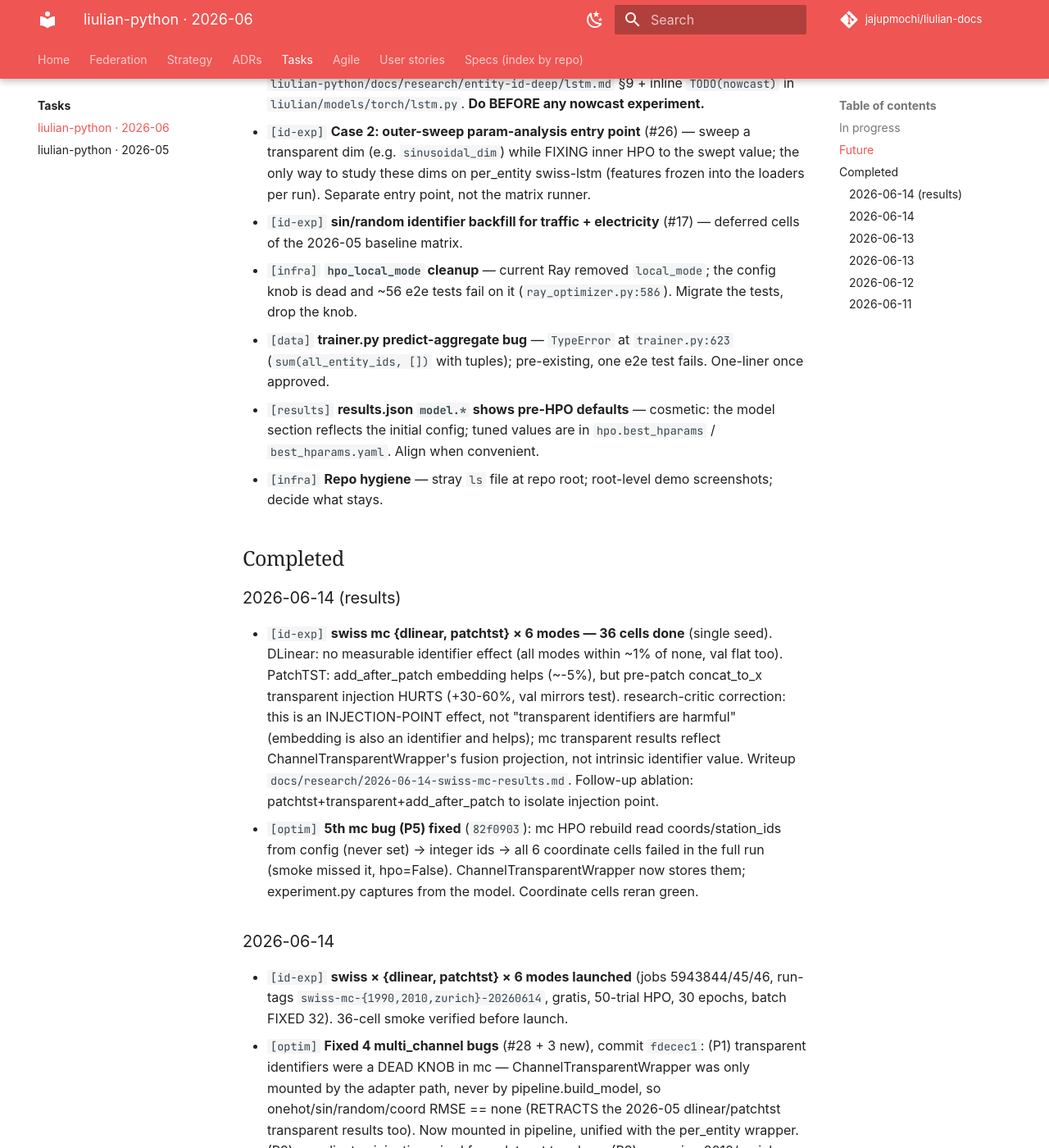
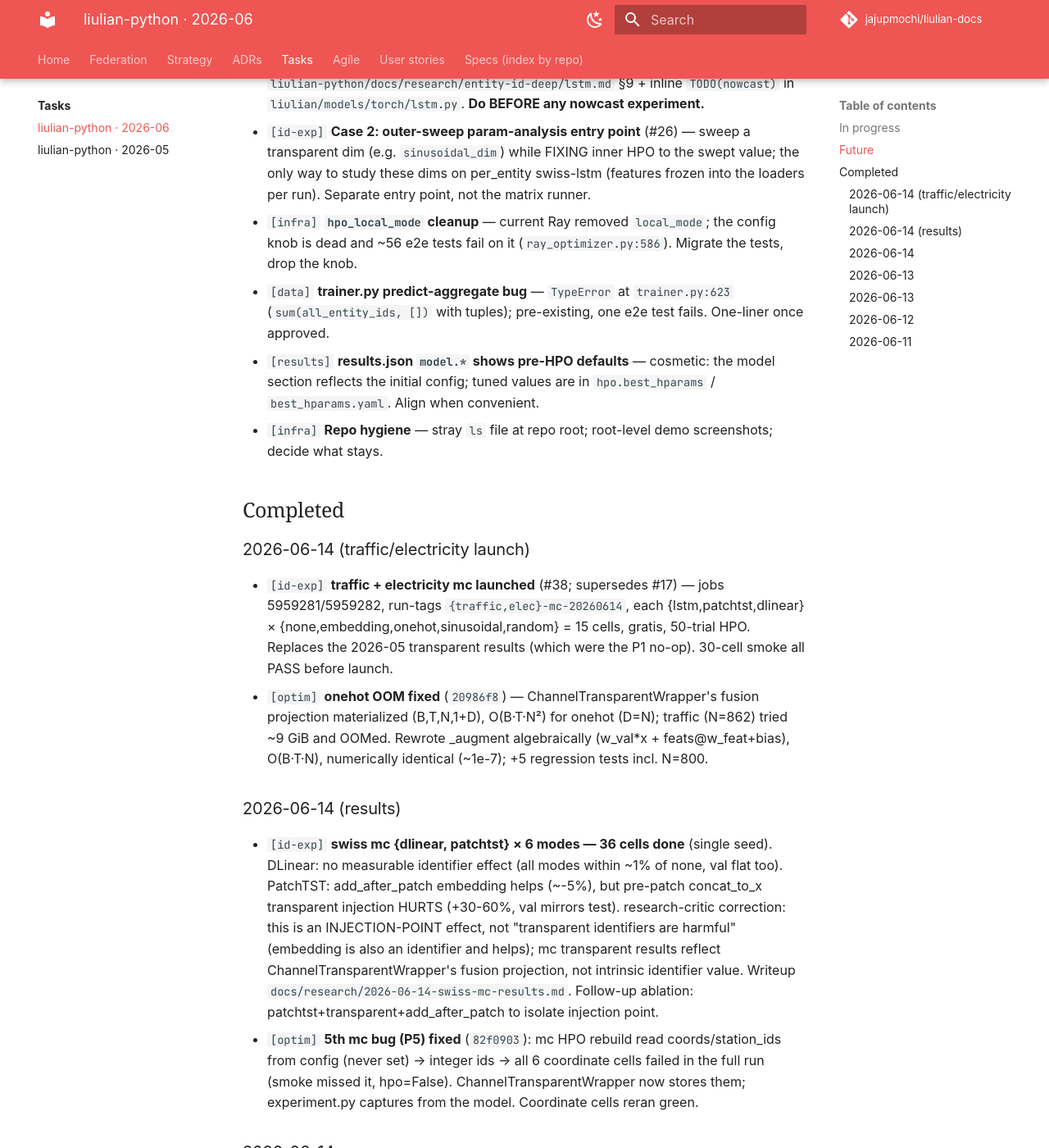
Before and after one commit to LIULIAN-AI/liulian-docs, an MkDocs documentation site: the page built from docs/tasks/liulian-python/2026-06.md, in a window 1280 px wide and 1400 px high, scrolled down 618 px. Shown: the whole window at 82% size. Built offline with MkDocs 1.6.1 and Material for MkDocs 9.7.7, drawn with Linux system fonts in a browser that asks for light colours; some web fonts are replaced; comment, search, counter and statistics services are not loaded.

Commit message:
docs(tasks): traffic/electricity mc launched (#38); onehot OOM fix
Co-Authored-By: Claude Fable 5 <noreply@anthropic.com>

```diff
--- a/docs/tasks/liulian-python/2026-06.md
+++ b/docs/tasks/liulian-python/2026-06.md
@@ -27,8 +27,6 @@ IDs (`#N`) kept for traceability.
   to the swept value; the only way to study these dims on per_entity
   swiss-lstm (features frozen into the loaders per run). Separate entry
   point, not the matrix runner.
-- `[id-exp]` **sin/random identifier backfill for traffic + electricity**
-  (#17) — deferred cells of the 2026-05 baseline matrix.
 - `[infra]` **`hpo_local_mode` cleanup** — current Ray removed
   `local_mode`; the config knob is dead and ~56 e2e tests fail on it
   (`ray_optimizer.py:586`). Migrate the tests, drop the knob.
@@ -42,6 +40,19 @@ IDs (`#N`) kept for traceability.
   demo screenshots; decide what stays.
 
 ## Completed
+
+### 2026-06-14 (traffic/electricity launch)
+
+- `[id-exp]` **traffic + electricity mc launched** (#38; supersedes #17) —
+  jobs 5959281/5959282, run-tags `{traffic,elec}-mc-20260614`, each
+  {lstm,patchtst,dlinear} × {none,embedding,onehot,sinusoidal,random} = 15
+  cells, gratis, 50-trial HPO. Replaces the 2026-05 transparent results
+  (which were the P1 no-op). 30-cell smoke all PASS before launch.
+- `[optim]` **onehot OOM fixed** (`20986f8`) — ChannelTransparentWrapper's
+  fusion projection materialized (B,T,N,1+D), O(B·T·N²) for onehot (D=N);
+  traffic (N=862) tried ~9 GiB and OOMed. Rewrote _augment algebraically
+  (w_val*x + feats@w_feat+bias), O(B·T·N), numerically identical (~1e-7);
+  +5 regression tests incl. N=800.
 
 ### 2026-06-14 (results)
 
```
